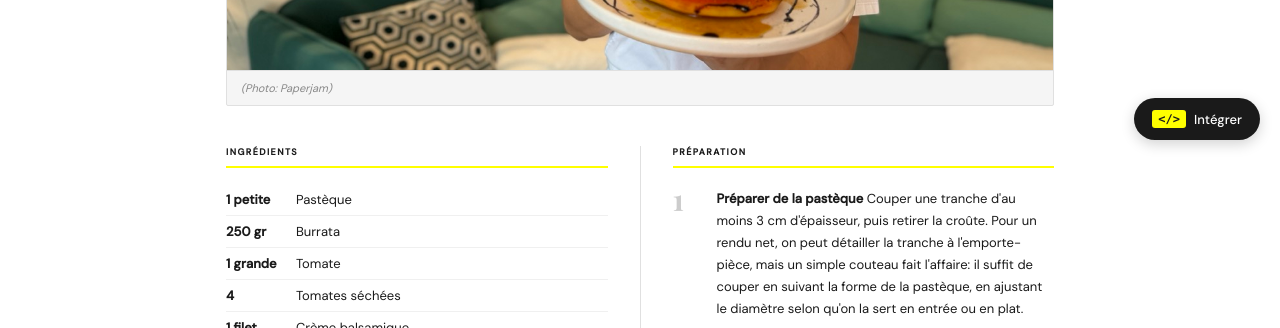
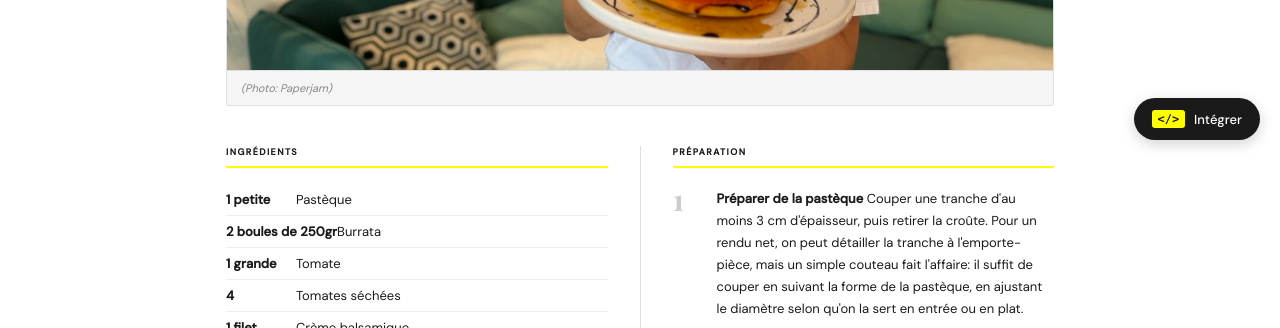
Before and after one commit to clawfire/tasteoflux, a Jekyll site: the page built from _recipes/pasteque-grillee-burrata-pesto.md, in a window 1280 px wide. Shown: the part 740-1068 px from the top of the page. Built offline with Jekyll 4.4.1, drawn with Linux system fonts in a browser that asks for light colours; some web fonts are replaced.

Commit message:
Update Recettes “pasteque-grillee-burrata-pesto”

```diff
--- a/_recipes/pasteque-grillee-burrata-pesto.md
+++ b/_recipes/pasteque-grillee-burrata-pesto.md
@@ -19,7 +19,7 @@ ingredients:
   - qty: 1 petite
     name: Pastèque
     note: ''
-  - qty: 250 gr
+  - qty: 2 boules de 250gr
     name: Burrata
     note: ''
   - qty: 1 grande
```
